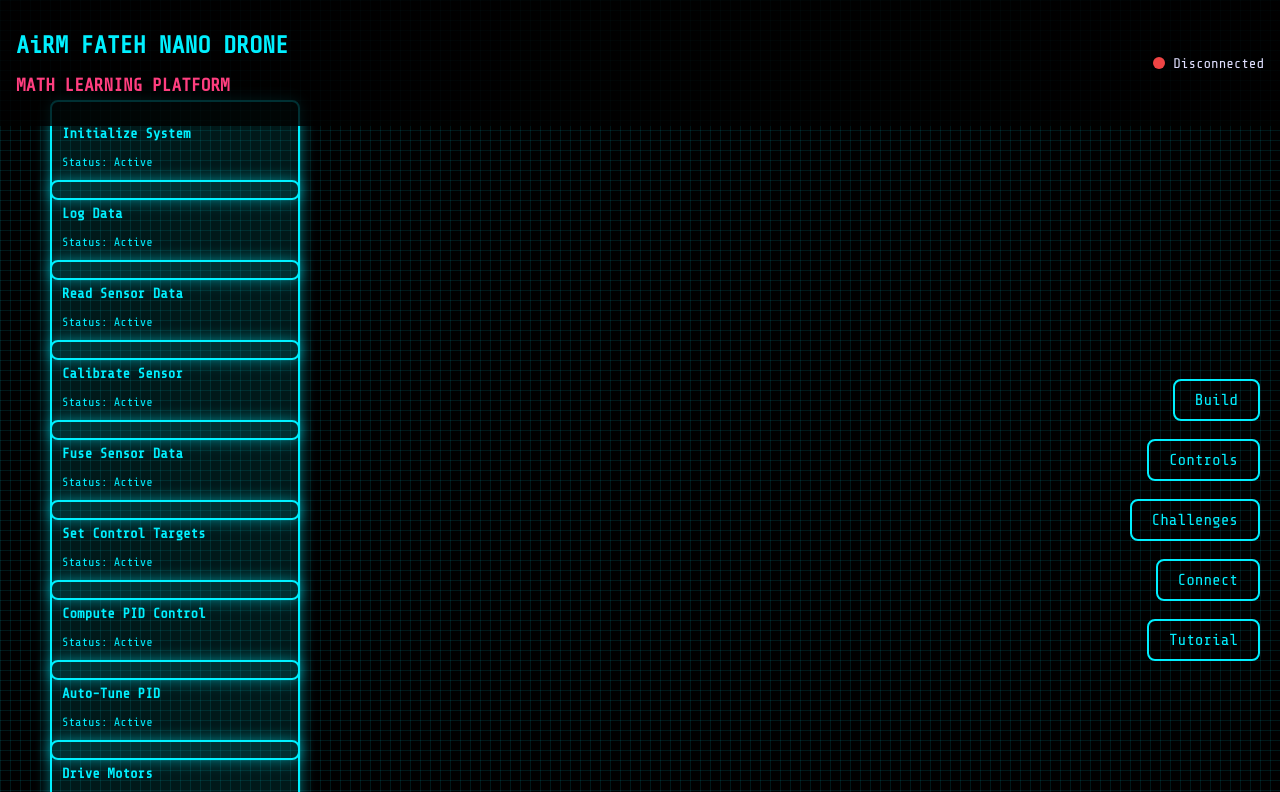
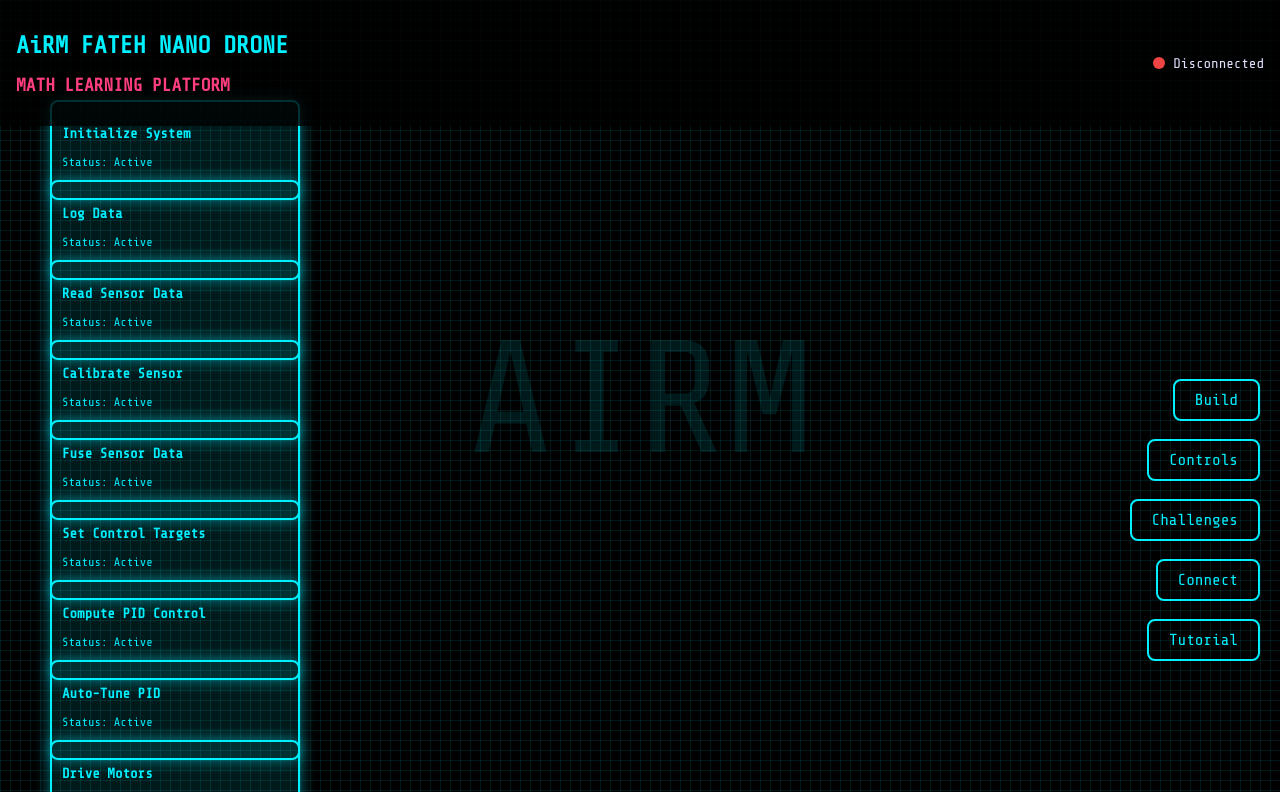
Before and after one commit to AirMPvtLtd/test.github.io, a plain HTML site: page index.html in a window 1280 px wide. Shown: the top 792 px of the page. Drawn offline with nearby package versions, Linux system fonts and the light colour scheme; some packages are replaced by stand-ins of ours.

Commit message:
Update index.html

```diff
--- a/index.html
+++ b/index.html
@@ -326,6 +326,7 @@
             <p class="text-xs">Status: Active</p>
         </div>
     </div>
+    <div style="position: fixed; top: 50%; left: 0; width: 100vw; text-align: center; transform: translateY(-50%); font-family: 'Share Tech Mono', monospace; font-size: 10rem; color: var(--primary); opacity: 0.1; pointer-events: none; z-index: 150;">AIRM</div>
     <button id="buildButton">Build</button>
     <button id="controlsButton">Controls</button>
     <button id="challengesButton">Challenges</button>
```
